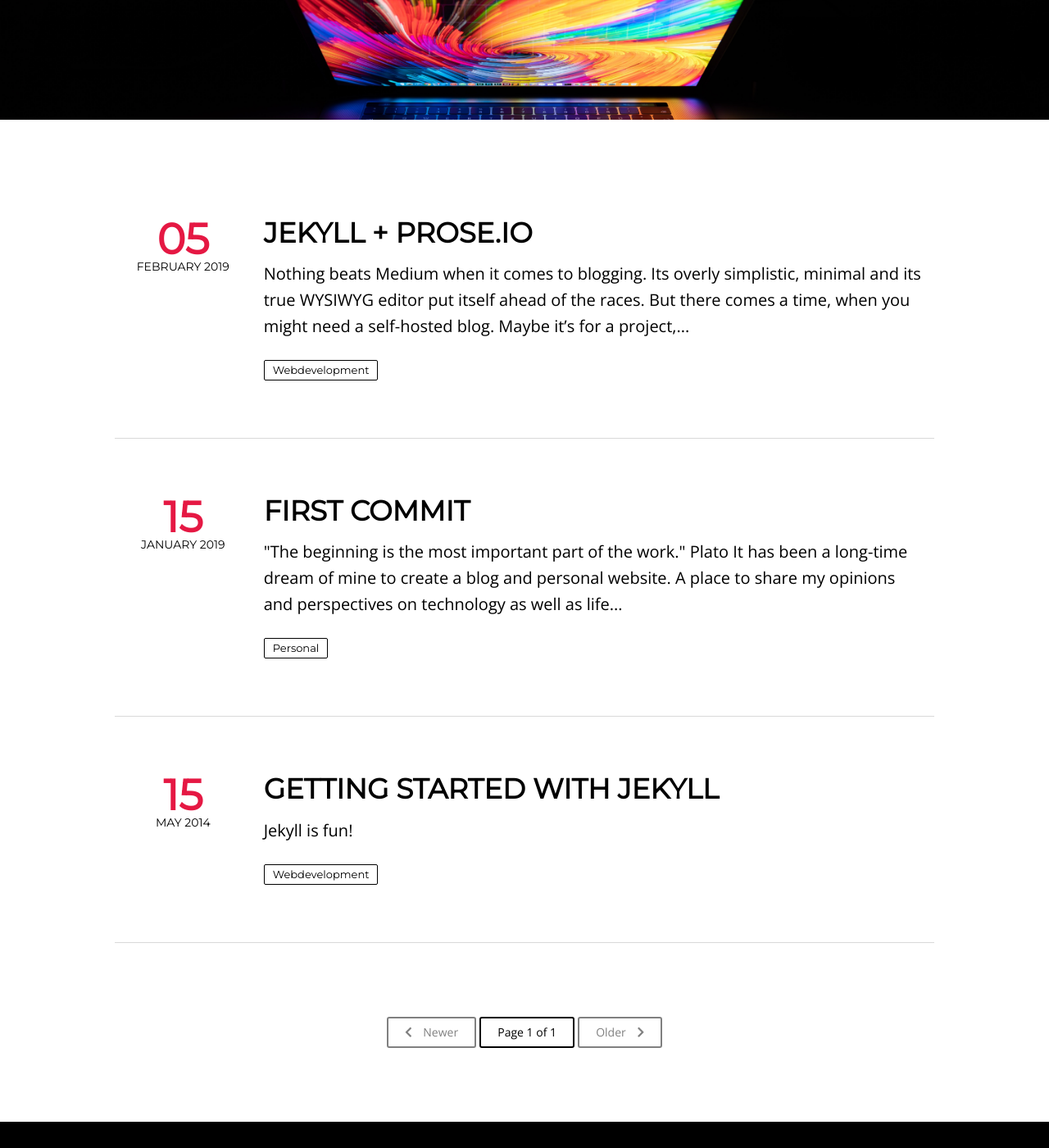
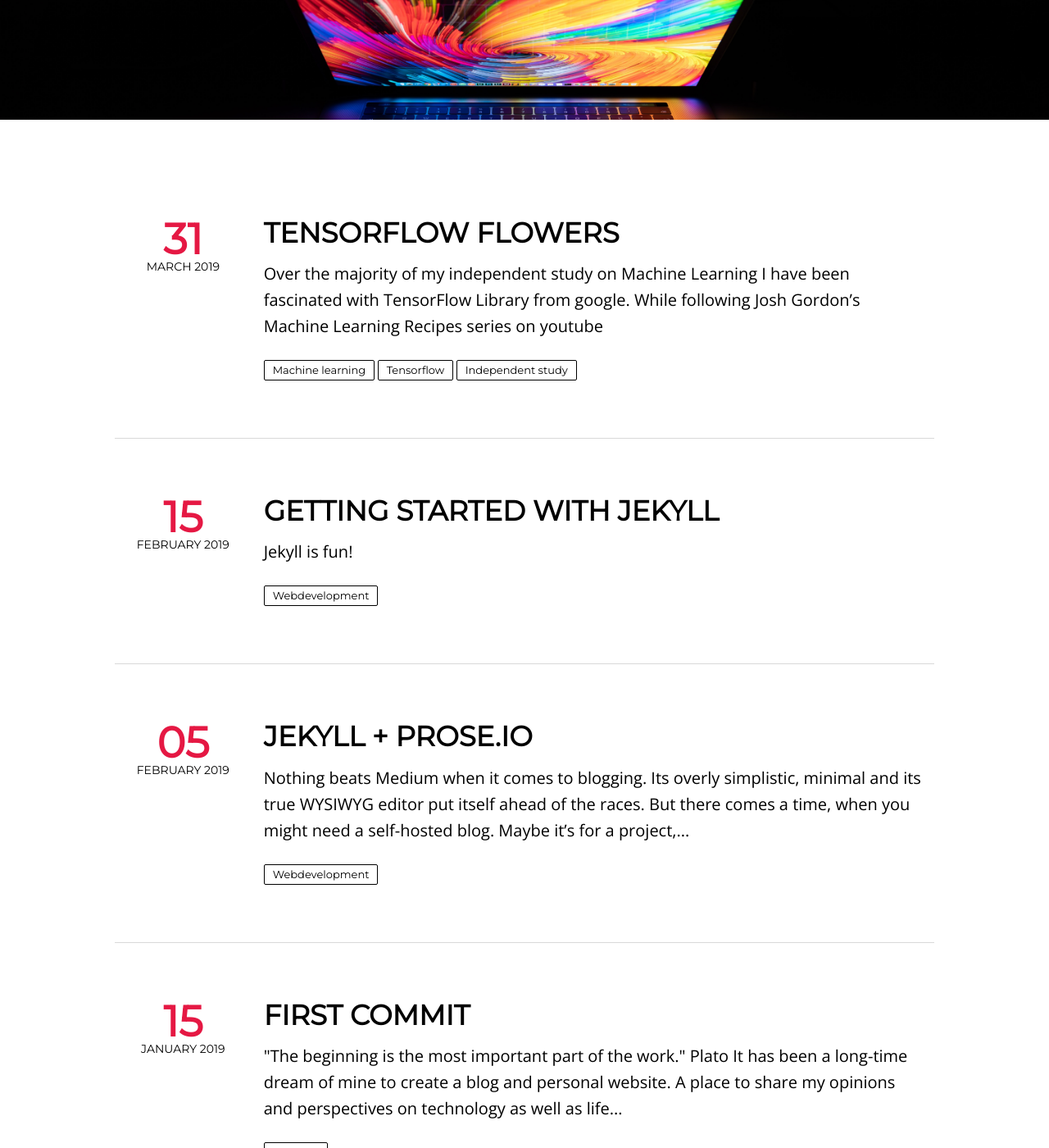
Before and after one commit to walshg3/walshg3.github.io, a Jekyll site: the page built from index.html, in a window 1280 px wide and 1400 px high, scrolled down 378 px. Shown: the whole window at 82% size. Built offline with Jekyll 4.4.1, drawn with Linux system fonts in a browser that asks for light colours; the list of posts is cut into pages by our own code.

Commit message:
Added Flowers

```diff
--- /dev/null
+++ b/_posts/2019-03-31-tensorflow-flowers.md
@@ -0,0 +1,23 @@
+---
+layout: post
+title: TensorFlow Flowers
+description: "So many Flower!"
+headline: "TensorFlow Flowers"
+categories:
+  - Machine Learning
+  - TensorFlow
+  - Independent Study
+tags:
+  - Machine Learning
+  - TensorFlow
+
+imagefeature: "tensorflow-android.png"
+imagecredit:
+imagecreditlink:
+comments: false
+mathjax: null
+featured: true
+published: true
+---
+
+Over the majority of my independent study on Machine Learning I have been fascinated with [TensorFlow Library](https://www.tensorflow.org/) from google. While following [Josh Gordon's](https://twitter.com/random_forests) Machine Learning Recipes series on [youtube](https://www.youtube.com/watch?v=cKxRvEZd3Mw&list=PLOU2XLYxmsIIuiBfYad6rFYQU_jL2ryal)
```
Also changed, not shown: Greg Walsh.md (+1 -1 lines), _posts/2019-02-15-jekyll-is-fun.md (renamed from _posts/2014-05-15-how-many-things-are-there.md), images/flowers.png (added), images/tensorflow-android.png (added), 1 other file.
